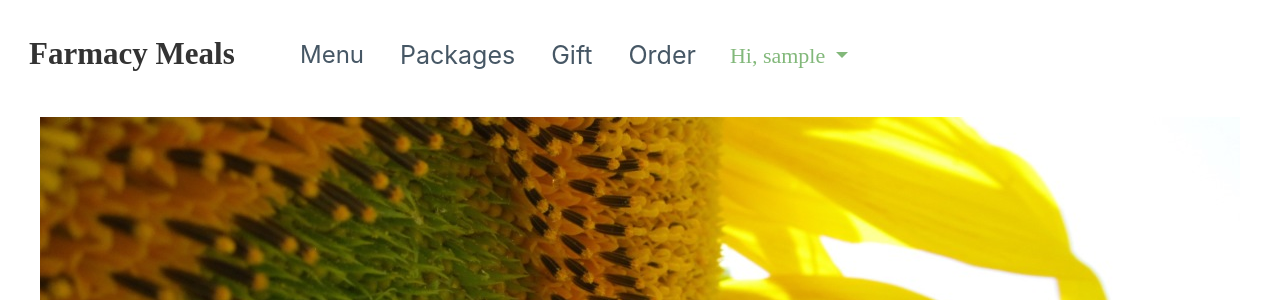
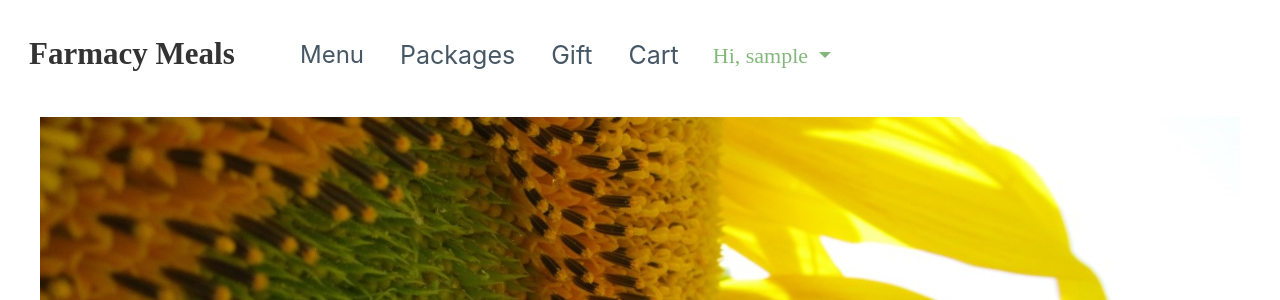
Before and after one commit to sicoyle/Healthy_Meals, a Flask app: page / in a window 1280 px wide. Shown: the top 300 px of the page. Run offline with Flask 2, Linux system fonts and the light colour scheme; the visitor is signed in with stand-in values (Sample User, id 1); data comes from the database, SQL or seed files in the repository; parts of the project's set-up code (start-up, migrations or seed data) failed here and were passed over; some libraries are stand-ins or nearby versions; some web fonts are replaced.

Commit message:
changed order to cart in header

```diff
--- a/app/templates/base.html
+++ b/app/templates/base.html
@@ -37,7 +37,7 @@
                         <li class="nav-item" role="presentation"><a class="nav-link" href="#"
                                 style="font-size: 25px;">Gift</a></li>
                         <li class="nav-item" role="presentation"><a class="nav-link" href="/cart"
-                                style="font-size: 25px;">Order</a></li>
+                                style="font-size: 25px;">Cart</a></li>
                     </ul>
                     {% if current_user.username %}
                     </ul>
```
